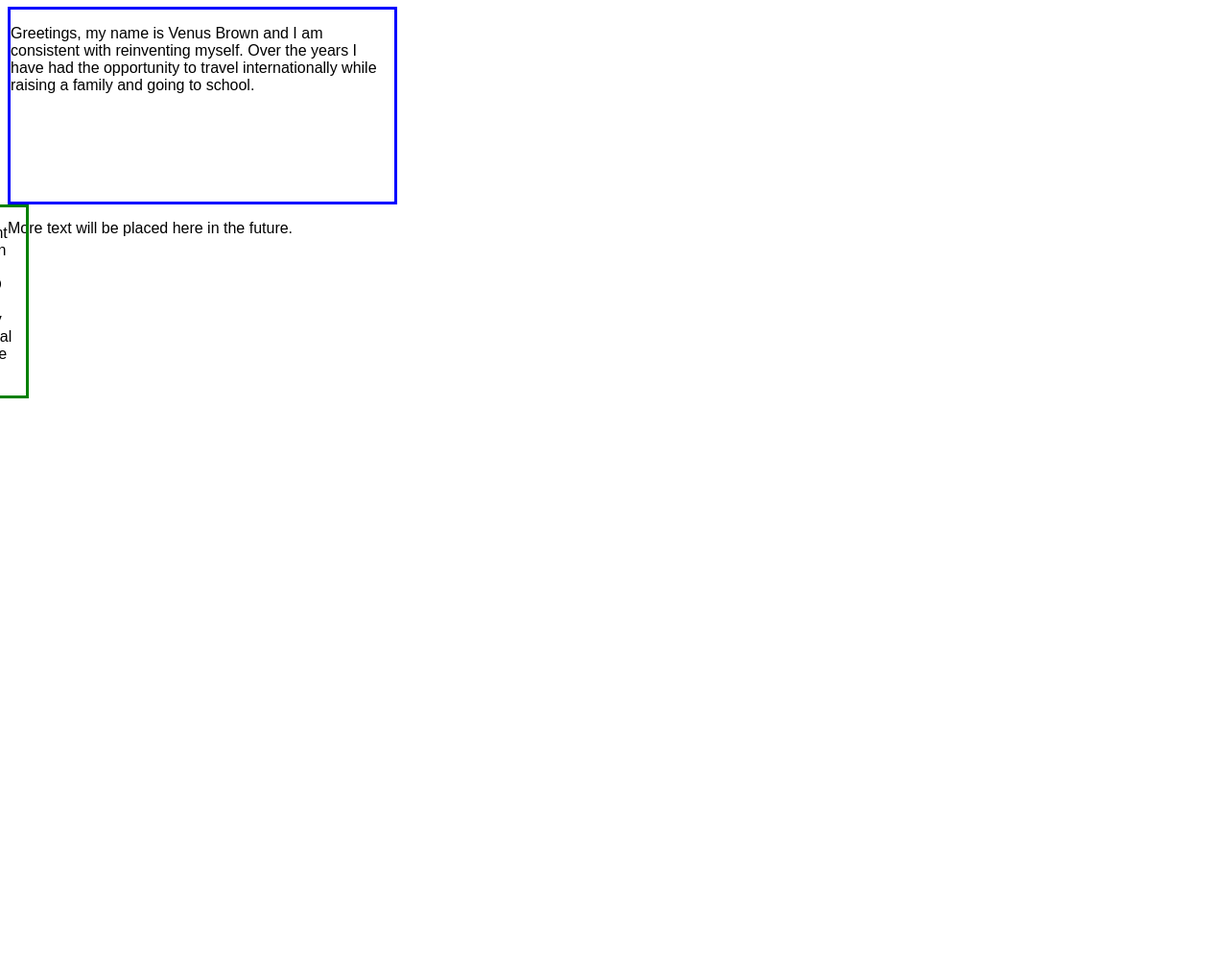
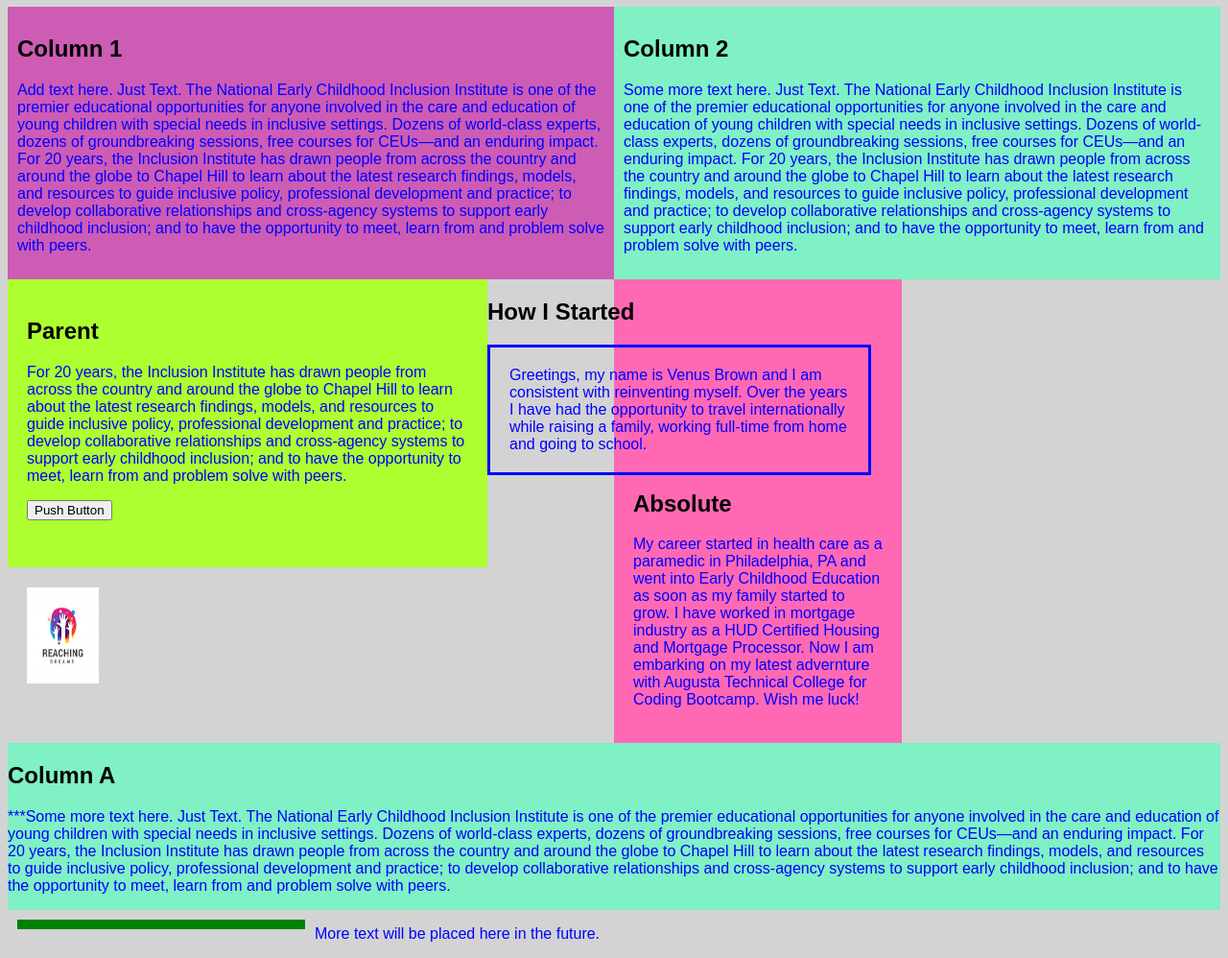
Before and after one commit to VenusAMB/Homework, a plain HTML site: page AboutMe/AboutMe.html in a window 1280 px wide. Shown: the part 73-1071 px from the top of the page at 96% size. Before the commit the page ends 800 px from the top, so only its background shows below. Drawn offline with Linux system fonts and the light colour scheme.

Commit message:
Exercise Selectors

```diff
--- a/AboutMe/AboutMe.css
+++ b/AboutMe/AboutMe.css
@@ -1,19 +1,121 @@
 body {
     font-family: Arial, Helvetica, sans-serif;
+    background: lightgray;
 }
 
-div.relative {
-    position: relative;
+
+.relative {
+
+    margin-left: 0;
+    float: left;
     width: 400px;
-    height: 200px;
-    border: 3px solid blue;
+
+
 }
-div.absolute {
+.absolute {
+    margin-left: 50%;
+    width:300px;
+    height: 250;
+    background-color: hotpink;
+    padding: 20px;
+}
+
+
+
+.column1 {
+    float: left;
+    width:50%;
+    box-sizing: border-box;
+    padding: 10px;
+    background-color:rgb(205, 92, 181);
+    clear: left;
+}
+.column2 {
+    float: right;
+    width:50%;
+    box-sizing: border-box;
+    padding: 10px;
+    background-color:rgb(128, 240, 197);
+    clear: right;
+ }
+
+ .row:after {
+     content: "";
+     display: table;
+     clear: both;
+ }
+
+ .columnA {
+     float: left;
+     background-color:rgb(128, 240, 197);
+ }
+ .parent {
+     background-color: greenyellow;
+ }
+
+ #para1 {
+     float: center;
+     border: 3px solid blue;
+     padding: 20px;
+ }
+
+ #para2 {
+     border-color: green;
+ }
+
+ #para3 {
+     background-color: orange;
+ }
+
+#para4 {
+    float: left;
+}
+
+
+.parent{
+    float: left;
+    height: 300px;
+    width:500px;
+    padding: 20px;
+}
+
+p:second-child {
+    background-color: yellow;
+}
+
+
+
+   *{
+       box-sizing: border-box;
+   }
+
+   p {
+    text-align: left;
+    color:blue;
+}
+
+#test1 {
+    border-color: paleturquoise
+}
+
+
+
+
+#test2 {
+    float: left;
+    margin: 10px;
+    width: 300px;
+    border: 5px solid green;
+    background-color: red;
+}
+
+#exam {
+    z-index: -1px;
+}
+
+.img {
     position: absolute;
-    width:100px;
-    right: 1250px;
-    box-sizing: margin-right;
-    width: 300px;
-    border: 3px solid green;
-    height: 250;
+    height: 100px;
+    width: 75px;
+    bottom: 15px;
 }
--- a/AboutMe/AboutMe.html
+++ b/AboutMe/AboutMe.html
@@ -1,8 +1,11 @@
 <!DOCTYPE html>
 <html lang="en">
 <head>
-    <link rel="stylesheet" href="AboutMe.css">
-<title>About Me Website</title>
+        <link rel="stylesheet" href="AboutMe.css">
+    <title>About Me Website</title>
+
+    <meta name="viewport"
+    content="width=device-width, initial-scale=1">
 
 
 
@@ -11,31 +14,92 @@
 <body>
 
     <h1> Welcome to My World </h1>
+
+
+    <div class="row">
+        <div class="column1">
+    <h2>Column 1</h2>
+    <p>Add text here. Just Text. The National Early Childhood Inclusion Institute is one of the premier educational
+         opportunities for anyone involved in the care and education of young children with special needs in inclusive settings.
+         Dozens of world-class experts, dozens of groundbreaking sessions,
+         free courses for CEUs—and an enduring impact. For 20 years, the Inclusion Institute has drawn people from
+         across the country and around the globe to Chapel Hill to learn about the latest research findings, models,
+         and resources to guide inclusive policy, professional development and practice; to develop collaborative
+         relationships and cross-agency systems to support early childhood inclusion; and to have the opportunity to meet,
+         learn from and problem solve with peers.
+    </p>
+    </div>
+
+
+
+
+        <div class="column2">
+
+    <h2>Column 2</h2>
+    <p>Some more text here. Just Text. The National Early Childhood Inclusion Institute is one of the premier educational
+        opportunities for anyone involved in the care and education of young children with special needs in inclusive
+        settings. Dozens of world-class experts, dozens of groundbreaking sessions, free courses for CEUs—and an
+        enduring impact. For 20 years, the Inclusion Institute has drawn people from across the country and around
+        the globe to Chapel Hill to learn about the latest research findings, models, and resources to guide inclusive
+        policy, professional development and practice; to develop collaborative relationships and cross-agency systems
+        to support early childhood inclusion; and to have the opportunity to meet, learn from and problem solve with peers.
+    </p>
+    </div>
+    </div>
+
+
     <div class="parent">
-        <div class="child">
-            <div class="grandchild">
-
-            </div>
-
+        <h2>Parent</h2>
+        <div id="test1"></div>
+        <p id="exam">For 20 years, the Inclusion Institute has drawn people from across the country and around
+            the globe to Chapel Hill to learn about the latest research findings, models, and resources to guide inclusive
+             policy, professional development and practice; to develop collaborative relationships and cross-agency systems
+             to support early childhood inclusion; and to have the opportunity to meet, learn from and problem solve with peers.
+            </p><img class="img" src="reaching hands.jfif"><p><button onclick="window.location.href ='https:www.teach.com';">Push Button</button></p>
         </div>
 
     </div>
-<div class="relative">
-    <p>Greetings, my name is Venus Brown and I am consistent with reinventing myself.
-Over the years I have had the opportunity to travel internationally while raising
-a family and going to school. </div>
+
+    <div class="relative">
+        <h2>How I Started</h2>
+        <p id="para1">Greetings, my name is Venus Brown and I am consistent with reinventing myself.
+            Over the years I have had the opportunity to travel internationally while raising
+            a family, working full-time from home and going to school.
+        </p>
+    </div>
+
 <div class="absolute">
-My career started in health care as a paramedic in Philadelphia, PA and went into
+    <h2>Absolute</h2>
+    <p id="para2">My career started in health care as a paramedic in Philadelphia, PA and went into
 Early Childhood Education as soon as my family started to grow. I have worked in
 mortgage industry as a HUD Certified Housing and Mortgage Processor. Now I am
 embarking on my latest advernture with Augusta Technical College for Coding Bootcamp.
-Wish me luck!</p>
- </div>
- <div>
-     <p>
+Wish me luck!
+</p>
+</div>
+
+ <div class="columnA">
+    <h2>Column A</h2>
+    <p>***Some more text here. Just Text. The National Early Childhood Inclusion Institute is one of the premier educational opportunities for anyone involved in the care and education of young children with special needs in inclusive settings. Dozens of world-class experts, dozens of groundbreaking sessions, free courses for CEUs—and an enduring impact. For 20 years, the Inclusion Institute has drawn people from across the country and around the globe to Chapel Hill to learn about the latest research findings, models, and resources to guide inclusive policy, professional development and practice; to develop collaborative relationships and cross-agency systems to support early childhood inclusion; and to have the opportunity to meet, learn from and problem solve with peers.
+    </p>
+</div>
+
+
+ <div id="test2"></div>
+     <p id=para4>
          More text will be placed here in the future.
      </p>
+
  </div>
+
+ <script>
+    function myFunction() {
+        var testDiv =document.getElementById("test1");
+
+        document.getElementById("demo").innerHTML = testDiv.offsetParent;
+    }
+</script>
+
 </body>
 
 </html>
```
Also changed, not shown: AboutMe/download.jfif (added), AboutMe/reaching hands.jfif (added).
